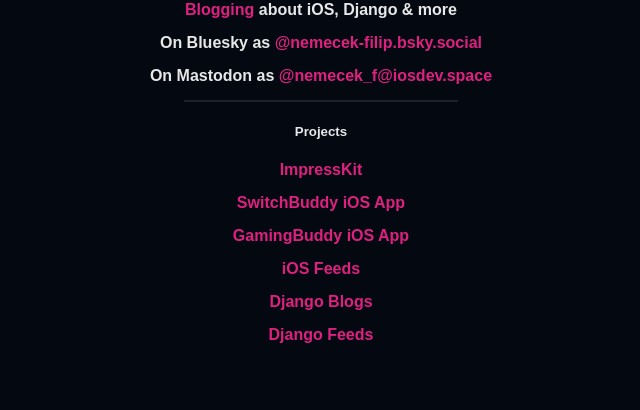
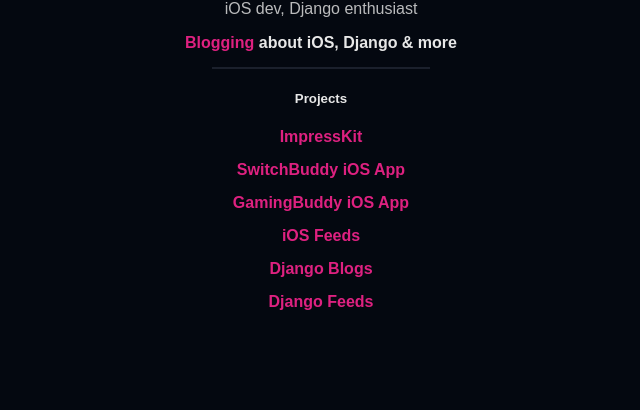
Before and after one commit to nemecek-filip/filipnemecek.com, a plain HTML site: page index.html in a window 1280 px wide. Shown: the part 390-800 px from the top of the page, without its empty margins (319-959 px from the left). Drawn offline with Linux system fonts and the light colour scheme.

Commit message:
Small update

```diff
--- a/index.html
+++ b/index.html
@@ -71,14 +71,12 @@
 <main class="content">
 
     <div>
-        <img class="photo" src="photo.png" alt="">
+        <img class="photo" src="photo.png" alt="My older photo">
     </div>
     <div class="bio">
         <h3 style="margin-bottom: 5px">Filip Němeček</h3>
-        <p style="opacity: 0.8; margin-top: 5px">iOS dev, Django enthusiast, builder</p>
+        <p style="opacity: 0.8; margin-top: 5px">iOS dev, Django enthusiast</p>
         <h4><a href="https://nemecek.be" target="_blank">Blogging</a> about iOS, Django & more</h4>
-        <h4>On Bluesky as <a href="https://bsky.app/profile/nemecek-filip.bsky.social" target="_blank">@nemecek-filip.bsky.social</a></h4>
-        <h4>On Mastodon as <a href="https://iosdev.space/@nemecek_f" target="_blank">@nemecek_f@iosdev.space </a></h4>
 
         <span class="bottom-separator"></span>
         <h5>Projects</h5>
```
